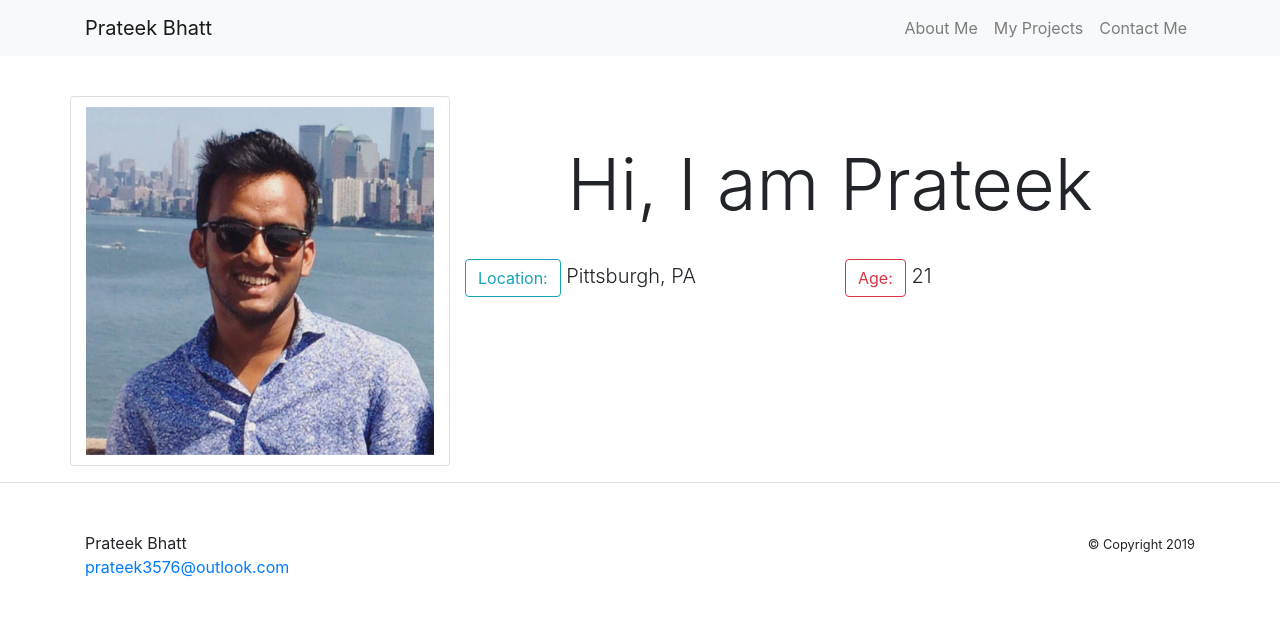
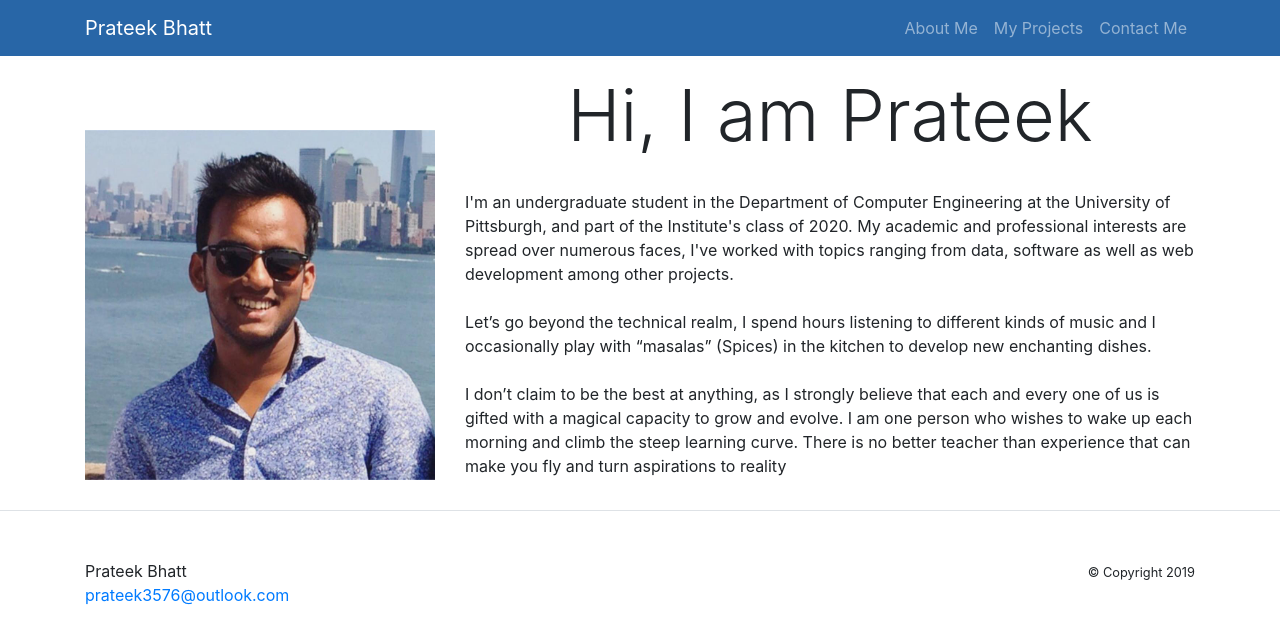
Before and after one commit to prateek3576/prateek3576.github.io, a Jekyll site: the page built from index.html, in a window 1280 px wide. Shown: the top 644 px of the page. Built offline with Jekyll 4.4.1, drawn with Linux system fonts in a browser that asks for light colours.

Commit message:
front page content

```diff
--- a/_includes/header.html
+++ b/_includes/header.html
@@ -1,4 +1,4 @@
-<nav class="navbar navbar-expand-lg navbar-light bg-light navbar-fixed-top">
+<nav class="navbar navbar-expand-lg navbar-dark  navbar-fixed-top" style="background-color: #2866a7 !important">
   <div class="container">
       <!--a class="navbar-brand" rel="author" href="{{ "/" | relative_url }}">{{ site.title | escape }}</a-->
       <a class="navbar-brand" rel="author" href="{{ "/" | relative_url }}">{{ site.title | escape }}</a>
--- a/index.html
+++ b/index.html
@@ -11,19 +11,32 @@ organization: University of Pittsburgh
     <footer class="blockquote-footer">Rabindranath Tagore <cite title="Source Title">1929: 73-74</cite>
     </footer>
 </blockquote>-->
-<br>
+
 <div class="row justify-content-between">
-    <div class="col-sm-4 card"><img src="assets/images/me.jpg" alt="no image" style="max-width:100%;padding-top: 10px;padding-bottom: 10px"></div>
-    <div class="col-sm" style="padding-top: 5vh;padding-bottom: 10vh">
-        <h1 class="display-3" style="text-align:center">Hi, I am Prateek</h1>
+
+    <div class="col-4 mt-5"><img src="assets/images/me.jpg" alt="no image"
+            style="max-width:100%;padding-top: 10px;padding-bottom: 10px"></div>
+    <div class="col-8">
+        <h2 class="display-3" style="text-align:center">Hi, I am Prateek</h2>
         <br>
-        <div class="row">
+        <p>I'm an undergraduate student in the Department of Computer Engineering at the University of
+            Pittsburgh, and part of the Institute's class of 2020. My academic and professional interests are spread
+            over numerous faces, I've worked with topics ranging from data, software as well as web development among
+            other projects.<br><br>
+            Let’s go beyond the technical realm, I spend hours listening to different kinds of music and I occasionally
+            play with “masalas” (Spices) in the kitchen to develop new enchanting dishes.<br><br>
+            I don’t claim to be the best at anything, as I strongly believe that each and every one of us is gifted with
+            a magical capacity to grow and evolve. I am one person who wishes to wake up each morning and climb the
+            steep learning curve.
+            There is no better teacher than experience that can make you fly and turn aspirations to reality</p>
+
+        <!-- <div class="row">
             <div class="col-sm">
                 <p class="lead"><span class="btn btn-outline-info">Location:</span> Pittsburgh, PA </p>
             </div>
             <div class="col-sm">
                 <p class="lead"><span class="btn btn-outline-danger">Age:</span> 21</p>
             </div>
-        </div>
+        </div> -->
     </div>
 </div>
```
Also changed, not shown: _my-projects/2019-04-21-Bull's Eye.md (+2 -2 lines), projects.html (+4 -4 lines).
